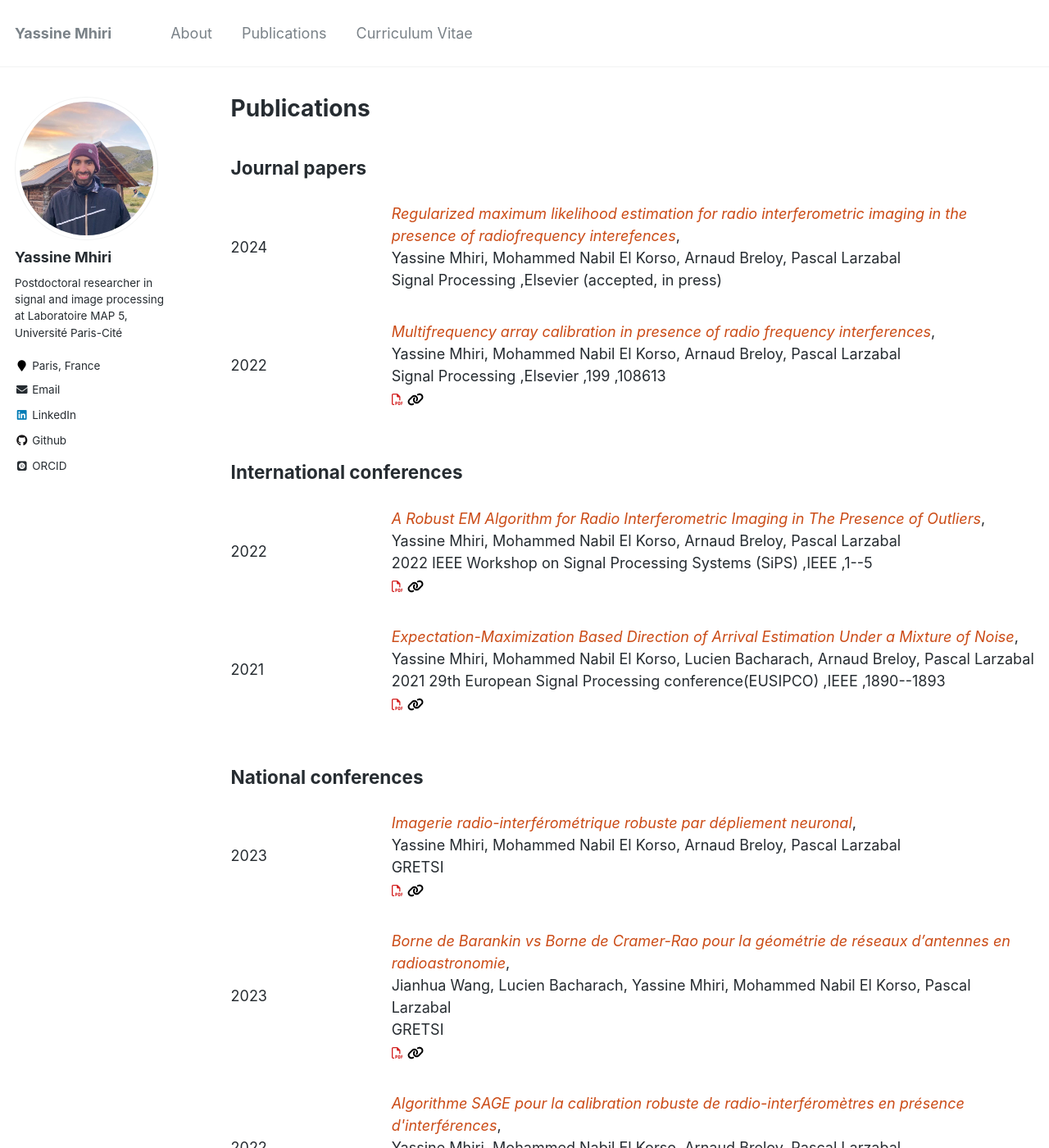
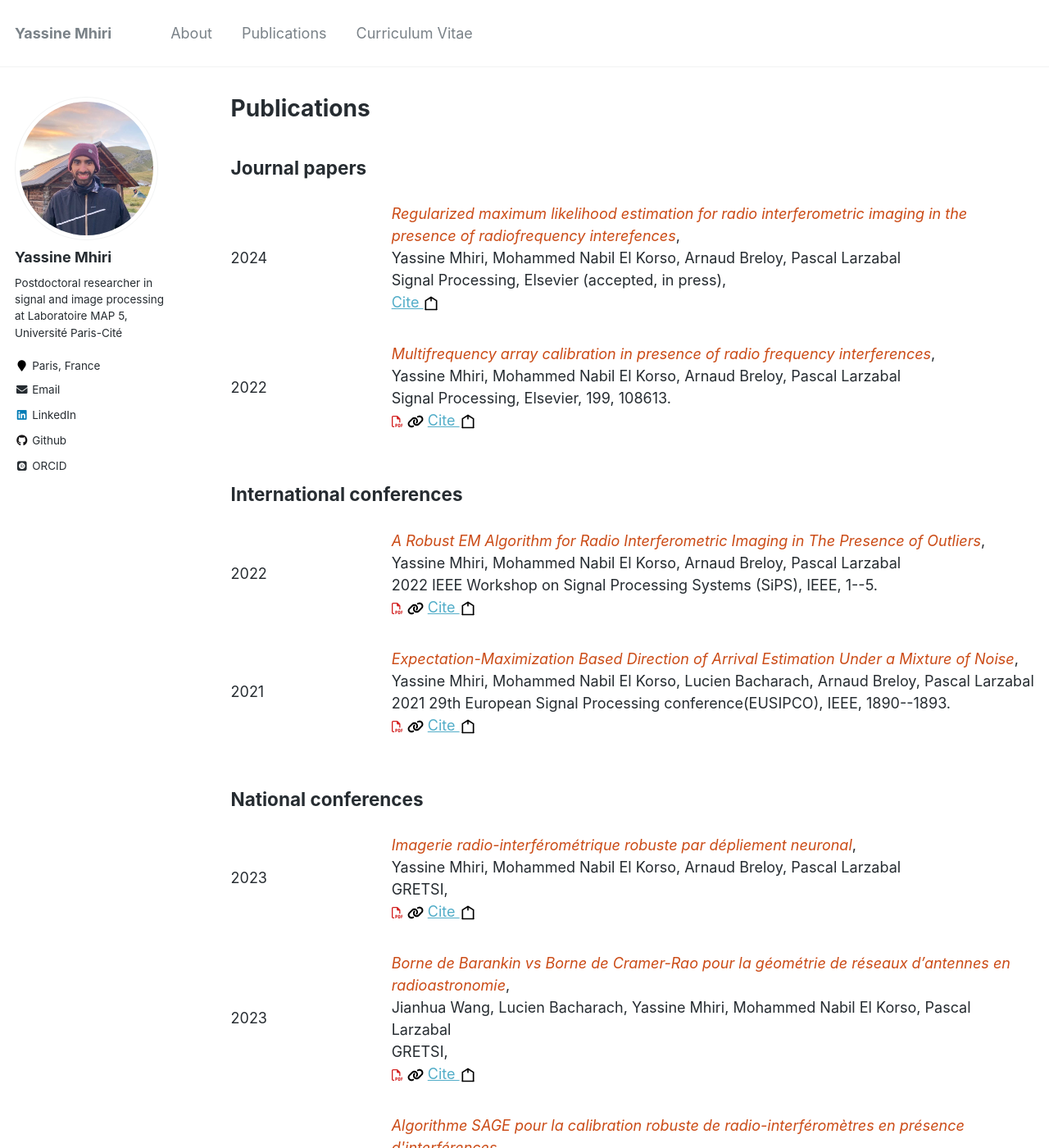
Before and after one commit to y-mhiri/y-mhiri.github.io, a Jekyll site: the page built from _pages/publications.html, in a window 1280 px wide and 1400 px high. Shown: the whole window at 82% size. Built offline with Jekyll 4.4.1, drawn with Linux system fonts in a browser that asks for light colours; some web fonts are replaced.

Commit message:
bug virgule

```diff
--- a/_pages/publications.html
+++ b/_pages/publications.html
@@ -31,7 +31,7 @@ author_profile: true
           {% endif %}
 
           {%if publications.bibtex %}
-          <a href="{{ site.baseurl }}/publications/{{ publication.id }}" > Cite <img src="{{ site.baseurl }}/assets/icons/bibtex.svg"></a>
+          <a href="{{ site.baseurl }}/publications/{{ publication.id }}" > Cite</a>
           {% endif %} </p>
 
         {% else %}
@@ -39,21 +39,20 @@ author_profile: true
           <p> <em>{{ publications.title }}</em>, <br> {{ publications.authors }} <br>
 
           {% if publications.journal %}
-            {{ publications.journal }}
+            {{ publications.journal }},
           {% elsif publications.conference %}
-            {{ publications.conference }}
+            {{ publications.conference }},
           {% endif %}
-
           {% if publications.publisher %}
-            ,{{ publications.publisher }}
+           {{ publications.publisher }},
           {% endif %}
 
           {% if publications.volume %}
-            ,{{ publications.volume }}
+          {{ publications.volume }},
           {% endif %}
 
           {% if publications.pages %}
-            ,{{ publications.pages }}
+          {{ publications.pages }}.
           {% endif %}
           <br>
 
@@ -65,9 +64,9 @@ author_profile: true
           <a href="{{ publications.url }}"><img src="{{ site.baseurl }}/assets/icons/link.svg", style="width: 20px; height: 20px;"></a>
           {% endif %}
 
-          {%if publications.bibtex %}
-          <a href="{{ publications.bibtex }}"> Cite <img src="{{ site.baseurl }}/assets/icons/bibtex.svg"></a>
-          {% endif %}
+
+          <a href= "{{ site.baseurl }}/publications/{{ publications.id }}" > Cite <img src="{{ site.baseurl }}/assets/icons/bibtex.svg", style="width: 20px; height: 20px;"></a>
+
           </p>
 
         {% endif %}
```
